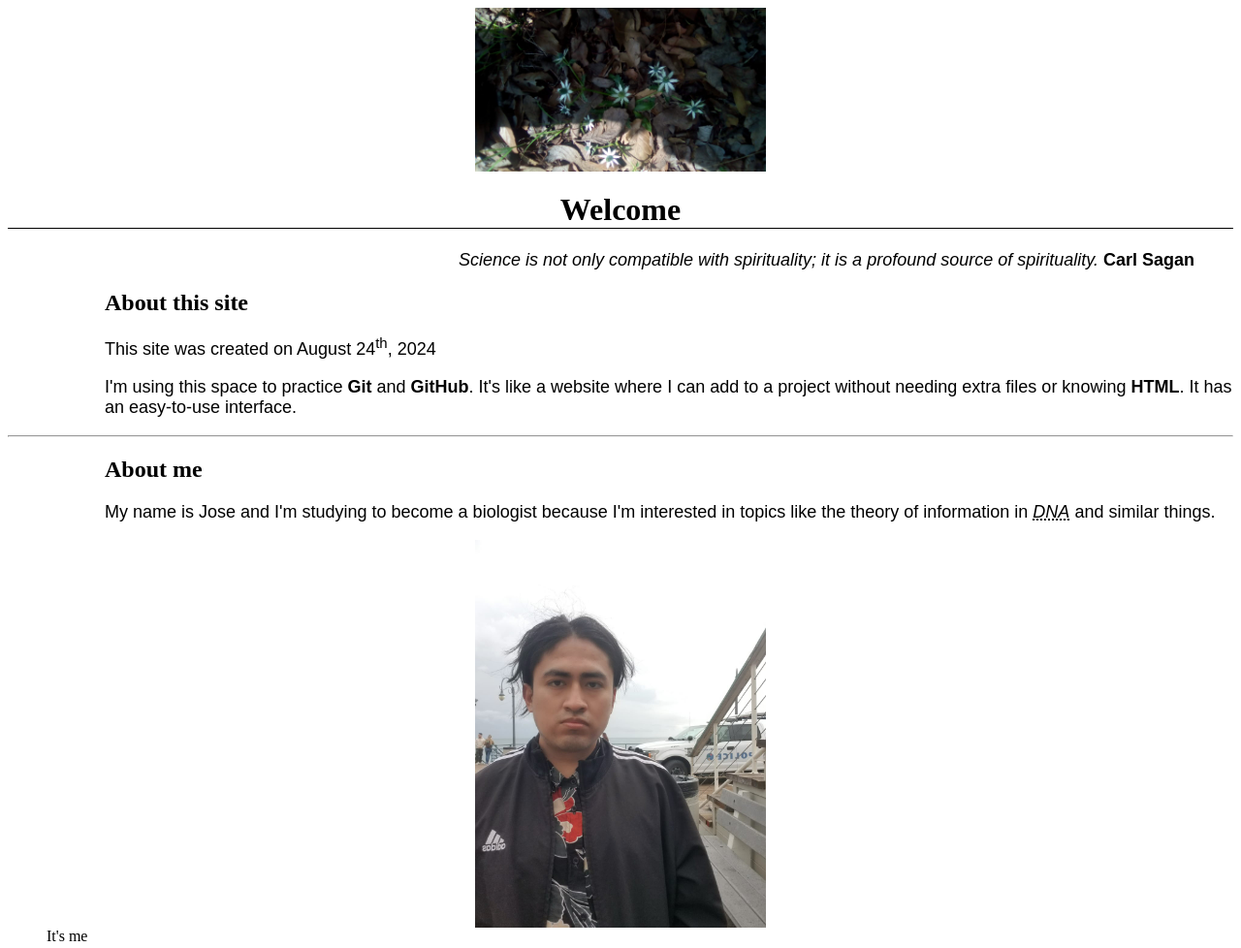
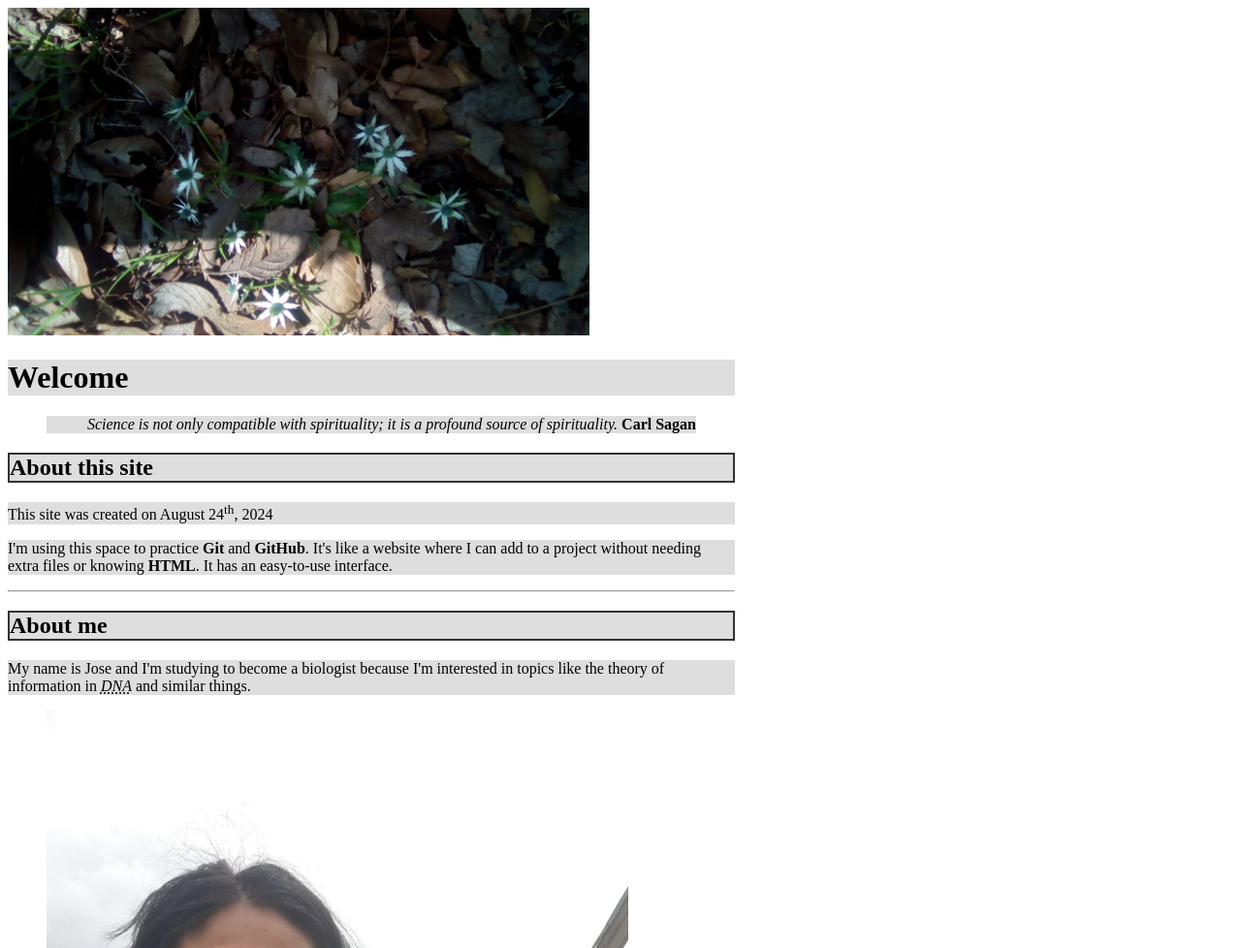
Before and after one commit to Jose461723/publishing-pages, a plain HTML site: page index.html in a window 1280 px wide. Shown: the top 978 px of the page at 97% size. Drawn offline with Linux system fonts and the light colour scheme.

Commit message:
Update css1.css

```diff
--- a/css1.css
+++ b/css1.css
@@ -1,25 +1,55 @@
-	h1 {
-		color: black;
-		border-bottom: 1px solid black;
-		text-align: center; /* Center the text horizontally */
+/* Neutral background */
+body {
+    background-color: white; /* Background color set to white */
+    color: #333; /* Dark grey text for contrast and readability */
+    width: 750px; /* Fixed width */
+    font-family: 'Times New Roman', serif; /* Font family for the body text */
+}
 
-		}
-	h2 {
-		color: black;
-		margin-left: 100px;
-	}
-	p {
-		font-size: large;
-		font-family: sans-serif;
-		margin-left: 100px;
-	}
-	img {
-		float: center;
+/* Heading 1 */
+h1 {
+    background-color: #dedede; /* Light blue background for emphasis */
+    color: black; /* Text color */
+}
 
-	}
-	.resize-img {
+/* Heading 2 */
+h2 {
+    background-color: #dedede; /* Light blue background for emphasis */
+    color: black; /* Text color */
+}
+
+/* Paragraphs */
+p {
+    background-color: #dedede; /* Light blue background for paragraphs */
+    color: black; /* Text color */
+}
+
+/* Specific paragraph styling */
+p.one {
+    border: 2px solid #333; /* Dark grey border for contrast */
+}
+
+/* Specific heading 2 styling */
+h2.one {
+    border: 2px solid #333; /* Dark grey border for contrast */
+}
+
+/* Box */
+div.box {
+    height: 300px;
     width: 300px;
-    height: auto;
-	display: block; /* Asegura que la imagen se comporte como bloque */
-    margin: 0 auto; /* Centra la imagen horizontalmente */
+    background-color: #e0e0e0; /* Light grey for the box background */
 }
+
+/* General styles for images */
+img {
+    max-width: 100%; /* Ensure images are responsive */
+    height: auto; /* Maintain aspect ratio */
+}
+
+/* Resize-img class to change size of images */
+.resize-img {
+    width: 100%; /* Set width to 100% of the container */
+    max-width: 600px; /* Limit the maximum width */
+    height: auto; /* Maintain aspect ratio */
+}
```
